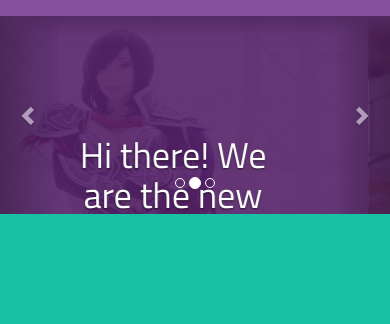
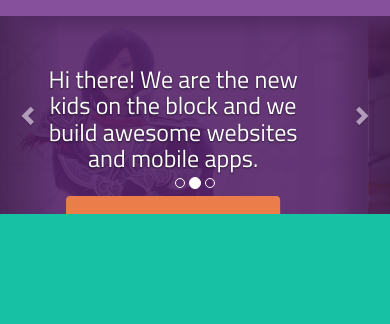
Before and after one commit to ArshilHaque/cuda, a plain HTML site: page index.html in a window 390 px wide. Shown: the part 56-380 px from the top of the page. Drawn offline with nearby package versions, Linux system fonts and the light colour scheme.

Commit message:
Update style.css

```diff
--- a/css/style.css
+++ b/css/style.css
@@ -51,10 +51,19 @@ body{
 }
 
 .carousel-caption {
-    right: 20%;
-    left: 20%;
-    padding-bottom: 30px;
-    top: 40%;
+    top: 32%;
+}
+
+@media only screen and (max-width: 650px) {
+    .carousel-caption {
+        top: 5%;
+    }
+}
+
+@media only screen and (max-width: 992px) {
+    .carousel-caption h1 {
+        font-size: 18pt;
+    }
 }
 
 .carousel-caption a {
@@ -64,7 +73,7 @@ body{
     text-transform: uppercase;
     display: inline-block;
     box-shadow: 0 5px 0 #b55c34;
-    margin-top: 25px;
+    margin-top: 15px;
     text-decoration: none;
     border-radius: 4px
 }
```
